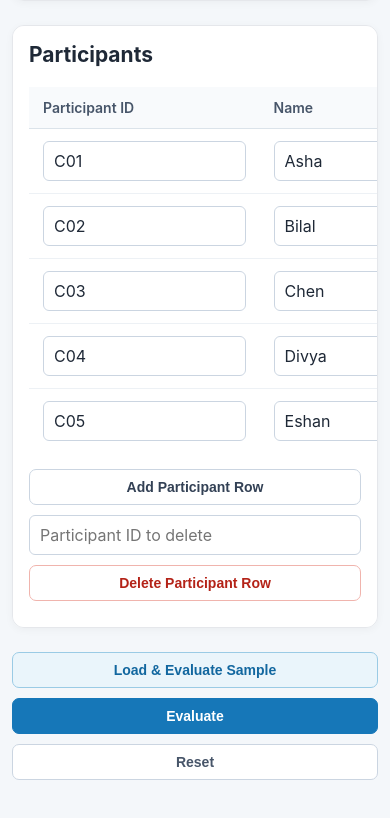
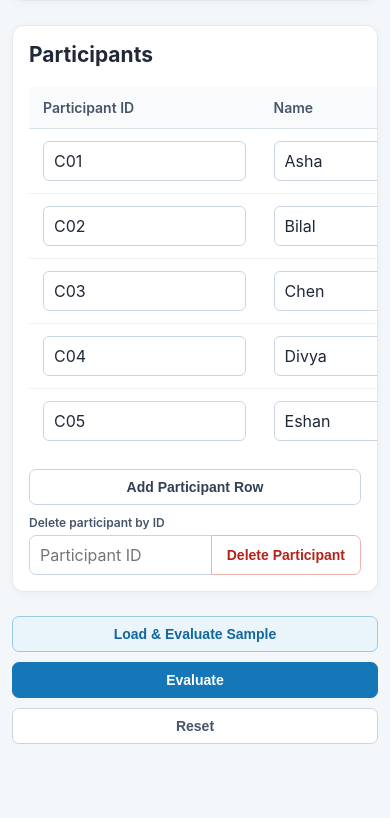
Before and after one commit to MehulCodr/certificate-eligibility-board, a website built with Vite: page index.html in a window 390 px wide. Shown: the part 473-1291 px from the top of the page. Built offline with nearby package versions, Linux system fonts and the light colour scheme.

Commit message:
improved delete participant feature

```diff
--- a/src/style.css
+++ b/src/style.css
@@ -143,17 +143,39 @@ button:active {
 .participant-actions {
   margin-top: 16px;
   display: flex;
-  align-items: center;
+  align-items: flex-end;
   gap: 10px;
 }
 
+.delete-participant-control {
+  position: relative;
+  display: flex;
+  flex-direction: column;
+  gap: 5px;
+}
+
+.delete-participant-control label {
+  color: #475569;
+  font-size: 12px;
+  font-weight: 600;
+}
+
+.delete-participant-input-group {
+  display: flex;
+}
+
 #delete-participant-id {
-  width: 160px;
+  width: 170px;
+  border-radius: 7px 0 0 7px;
 }
 
 #delete-participant-feedback {
+  position: absolute;
+  top: 100%;
+  margin-top: 4px;
   color: #b42318;
   font-size: 13px;
+  white-space: nowrap;
 }
 
 .actions {
@@ -191,8 +213,11 @@ button:active {
 }
 
 #delete-participant-button {
+  margin-left: -1px;
+  border-radius: 0 7px 7px 0;
   color: #b42318;
   border-color: #f0b4ad;
+  white-space: nowrap;
 }
 
 #delete-participant-button:hover {
@@ -368,12 +393,25 @@ progress::-moz-progress-bar {
     flex-direction: column;
   }
 
+  .participant-actions {
+    align-items: stretch;
+  }
+
+  .delete-participant-control,
+  .delete-participant-input-group {
+    width: 100%;
+  }
+
   button {
     width: 100%;
   }
 
   #delete-participant-id {
     width: 100%;
+  }
+
+  #delete-participant-button {
+    width: auto;
   }
 
   table {
--- a/src/ui/participants.js
+++ b/src/ui/participants.js
@@ -54,22 +54,29 @@ export function renderParticipants(participants) {
           Add Participant Row
         </button>
 
+        <div class="delete-participant-control">
+          <label for="delete-participant-id">
+            Delete participant by ID
+          </label>
+
+          <div class="delete-participant-input-group">
             <input
               id="delete-participant-id"
               type="text"
-          placeholder="Participant ID to delete"
-          aria-label="Participant ID to delete"
+              placeholder="Participant ID"
             />
 
             <button id="delete-participant-button" type="button">
-          Delete Participant Row
+              Delete Participant
             </button>
+          </div>
 
           <span
             id="delete-participant-feedback"
             role="status"
             aria-live="polite"
           ></span>
+        </div>
       </div>
     </section>
   `;
```
Lines whose indentation alone changed are shown as unchanged.
